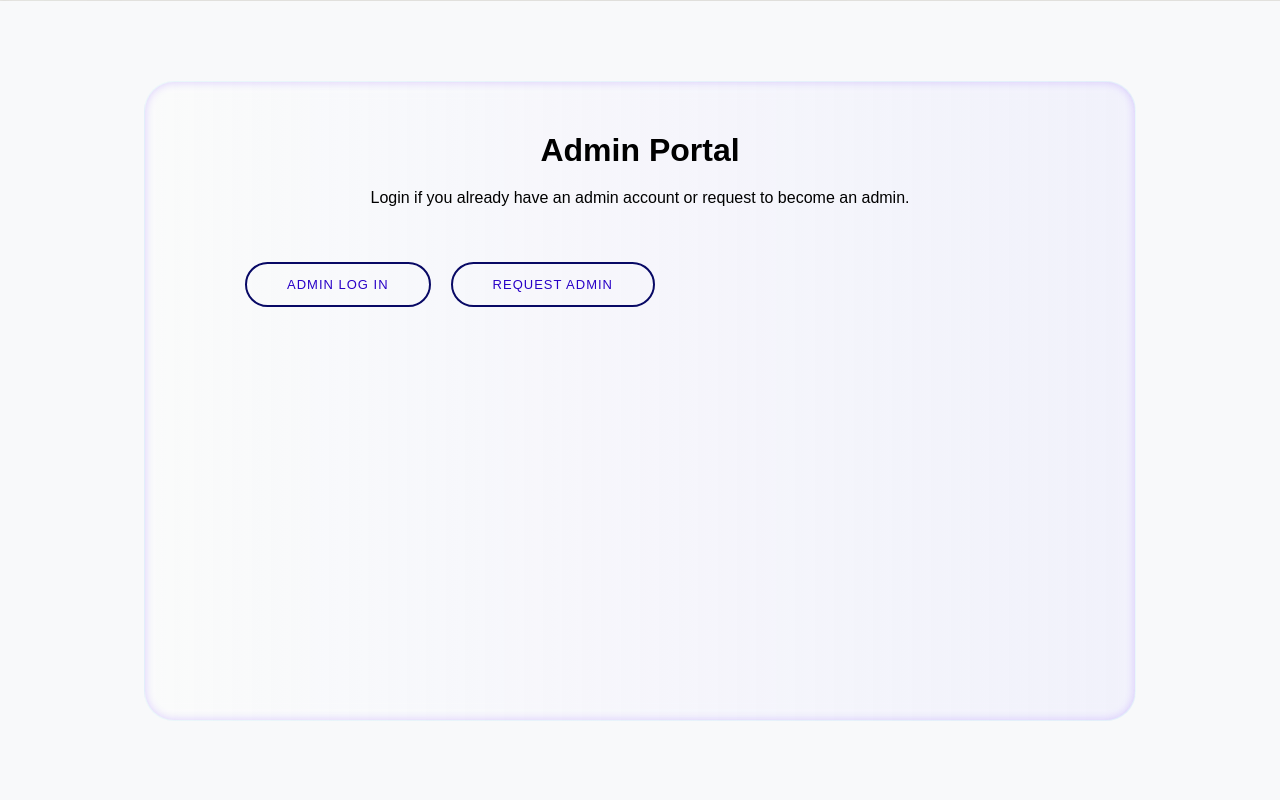
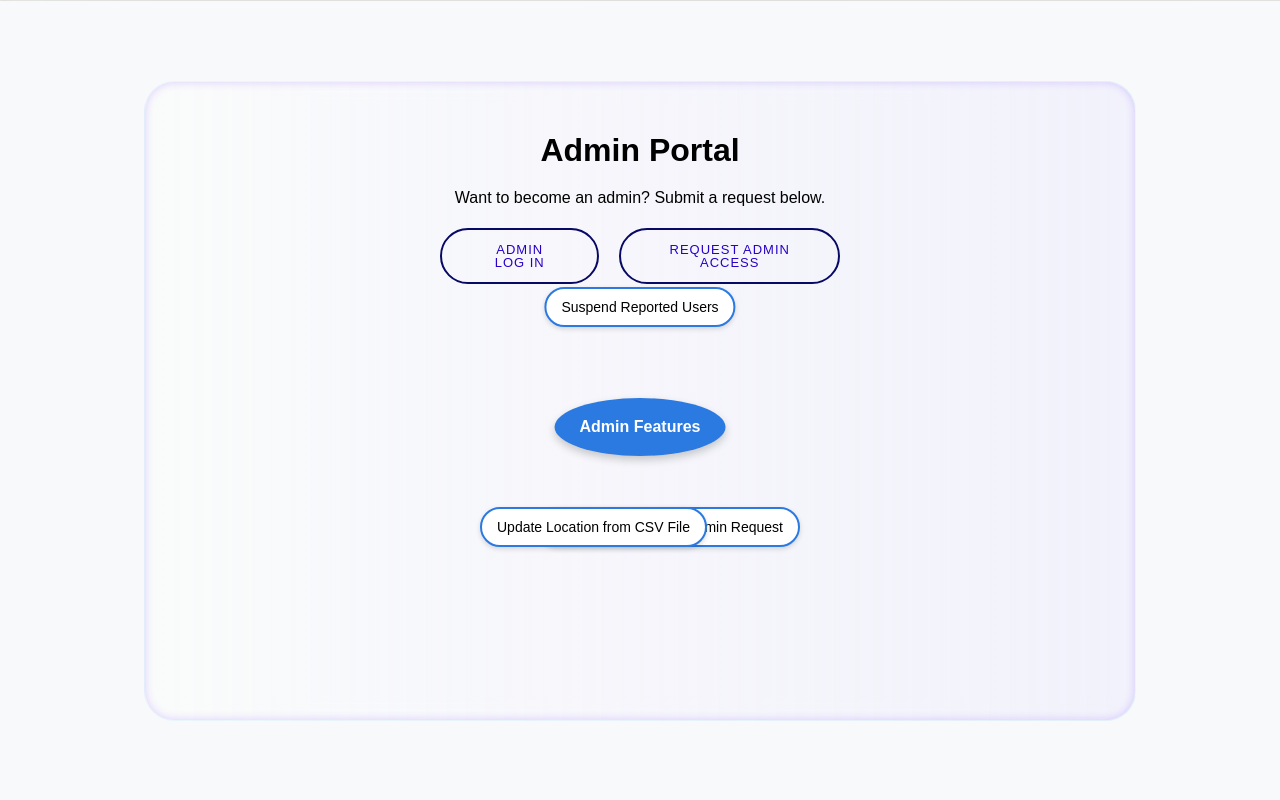
Before and after one commit to HenEeVon/GitExercise-Group18, a Python web app: template templates/home.html in a window 1280 px wide. Shown: the part 2433-3233 px from the top of the page. Run offline with Jinja, Linux system fonts and the light colour scheme; the template is opened without the code that fills it, so the values that code supplies are empty; some libraries are stand-ins or nearby versions.

Commit message:
Design home for admin section

```diff
--- a/static/style.css
+++ b/static/style.css
@@ -1209,6 +1209,11 @@ html {
 }
 
 /*admin*/
+.admin .big-cta-btn  {
+    margin-top: 2px;
+    padding: 0px 30px;
+    line-height: 42px;
+}
 /* Flash messages */
 .flash-messages {
     list-style: none;
@@ -1291,7 +1296,15 @@ html {
     text-decoration: underline;
 }
 
-/* Admin section styling */
+#admin-section .big-cta-btn {
+    display: flex;
+    margin-top: 1px;
+    width: auto;
+    justify-content: center;
+    gap: 15px;
+    line-height: 13px;
+
+}
 #admin-section {
     background: #f8f9fa;
     padding: 60px 20px;
@@ -1301,9 +1314,64 @@ html {
     margin-bottom: 20px;
     font-size: 2rem;
 }
-.admin-wrap .btn-group {
-    margin-top: 15px;
+
+.mindmap-wrapper {
+  display: flex;
+  justify-content: center;
+  margin: 20px 0;
 }
+
+/* Mindmap container */
+.mindmap {
+  position: relative;
+  width: 400px;
+  height: 400px;
+}
+
+/* Center node */
+.center {
+  position: absolute;
+  top: 50%;
+  left: 50%;
+  transform: translate(-50%, -50%);
+  background: #2a7ae2;
+  color: #fff;
+  padding: 20px 25px;
+  border-radius: 50%;
+  text-align: center;
+  font-weight: bold;
+  box-shadow: 0 4px 8px rgba(0,0,0,0.2);
+  transition: transform 0.3s ease;
+}
+
+.center:hover {
+  transform: translate(-50%, -50%) scale(1.1);
+}
+
+/* Feature nodes */
+.node {
+  position: absolute;
+  background: #fff;
+  border: 2px solid #2a7ae2;
+  border-radius: 20px;
+  padding: 10px 15px;
+  text-align: center;
+  font-size: 14px;
+  box-shadow: 0 2px 5px rgba(0,0,0,0.15);
+  transition: transform 0.3s ease, background 0.3s ease;
+  cursor: pointer;
+}
+
+/* Hover animation for nodes */
+.node:hover {
+  transform: scale(1.2);
+  background: #eaf2ff;
+}
+
+/* Position nodes around center */
+.node1 { top: 15%; left: 50%; transform: translateX(-50%); }
+.node2 { bottom: 20%; right: 10%; }
+.node3 { bottom: 20%; left: 10%; }
 
 /* Animations */
 @keyframes fadeIn {
--- a/templates/home.html
+++ b/templates/home.html
@@ -101,17 +101,31 @@
     </div>
   </section>
 
-  <!-- ADMIN SECTION -->
-  <section id="admin-section">
-    <div class="section-wrap admin-wrap">
-      <h2>Admin Portal</h2>
-      <p>Login if you already have an admin account or request to become an admin.</p>
+<!-- ADMIN SECTION -->
+<section id="admin-section">
+  <div class="section-wrap admin-wrap">
+    <h2>Admin Portal</h2>
+    <p>Want to become an admin? Submit a request below.</p>
+
+    <div class="mindmap-container">
+      <!-- Mindmap aligned right -->
+      <div class="mindmap-wrapper">
+        <div class="mindmap">
+          <div class="center">Admin Features</div>
+          <div class="node node1">Suspend Reported Users</div>
+          <div class="node node2">View Applications for Admin Request</div>
+          <div class="node node3">Update Location from CSV File</div>
+
+      <!-- Buttons below mindmap -->
       <div class="btn-group">
         <a href="{{ url_for('login_admin') }}" class="big-cta-btn">Admin Log In</a>
-        <a href="{{ url_for('request_admin') }}" class="big-cta-btn">Request Admin</a>
+        <a href="{{ url_for('request_admin') }}" class="big-cta-btn">Request Admin Access</a>
       </div>
     </div>
-  </section>
+  </div>        </div>
+      </div>
+
+</section>
 
   <!-- Footer -->
   <footer>
```
Also changed, not shown: templates/login_admin.html (+4 -8 lines), templates/request_admin.html (+4 -8 lines), instance/ebfit.db.
